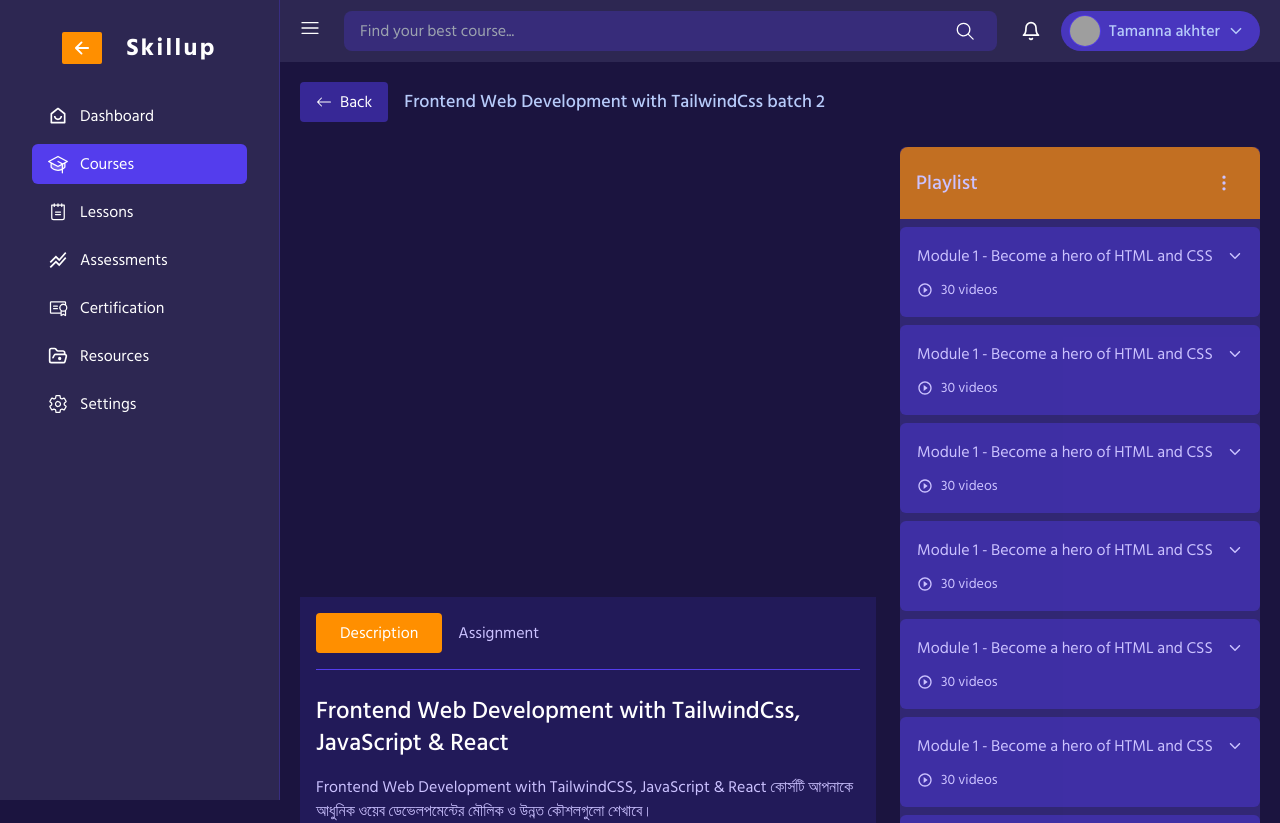
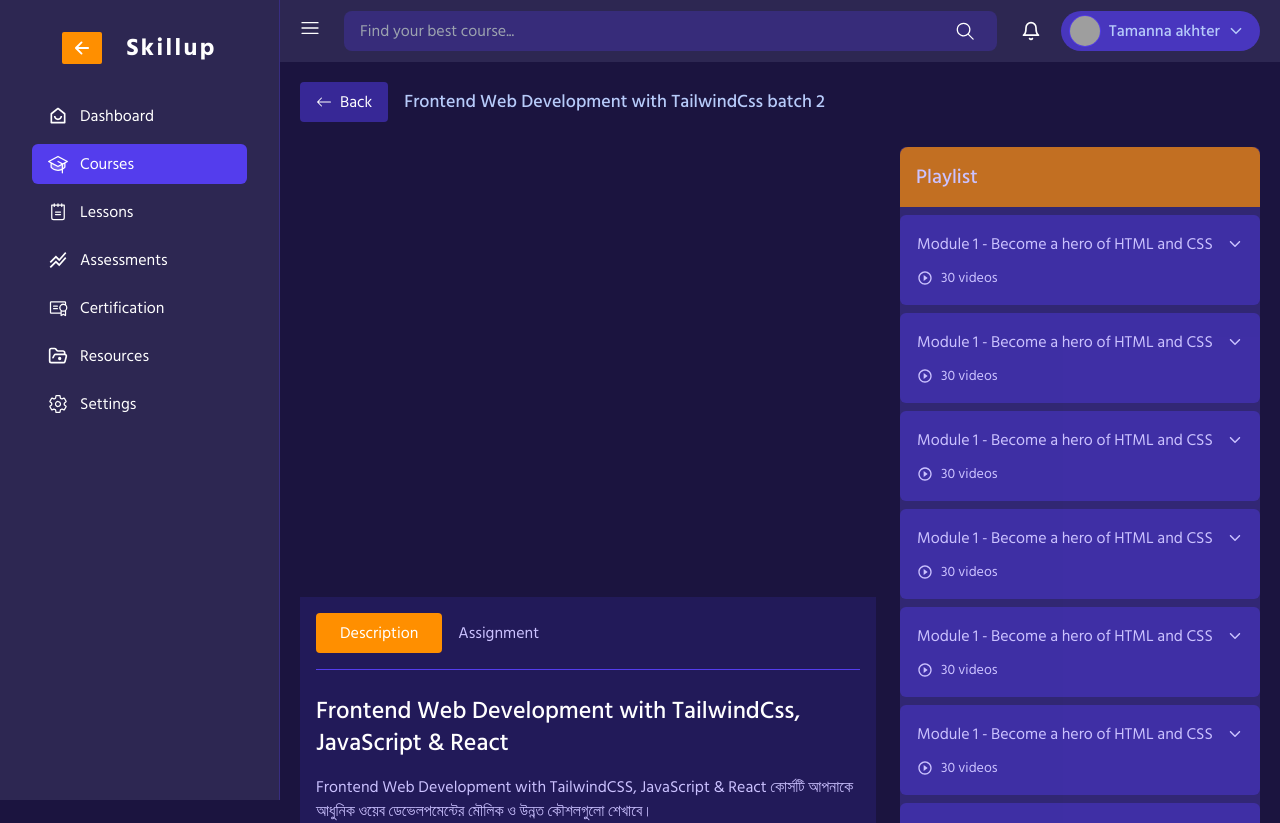
Before and after one commit to ahonkhan/lms-frontend, a React (Vite) app: page /dashboard/courses/frontend-web-dev-batch-5/classroom/vm1lL2 in a window 1280 px wide. Shown: the top 823 px of the page. Built offline with nearby package versions, Linux system fonts and the light colour scheme; grey boxes are pictures that could not be loaded.

Commit message:
course playlist done

```diff
--- a/src/App.jsx
+++ b/src/App.jsx
@@ -9,10 +9,22 @@ import { DashboardHome } from "./pages/dashboard/home/DashboardHome";
 import DashboardCourses from "./pages/dashboard/courses/DashboardCourses";
 import DashboardCoursesDetails from "./pages/dashboard/course-details/DashboardCoursesDetails";
 import ClassRoom from "./pages/dashboard/course-details/components/classroom/ClassRoom";
+import ClassModule from "./pages/dashboard/course-details/components/classroom/ClassModule";
+import { useContext, useState } from "react";
+import { GetRootContext } from "./contexts/RootContext";
 
 function App() {
+  const rootContext = useContext(GetRootContext);
   return (
     <>
+      <div
+        className={`course-modules ${
+          rootContext?.moduleOpen ? "translate-y-0" : "translate-y-full"
+        } duration-500 xl:hidden z-[400] fixed top-0 left-0 h-full shrink-0 w-full rounded-md  bg-base-3`}
+      >
+        <ClassModule />
+      </div>
+
       <Routes>
         <Route element={<LandingLayout />}>
           <Route path="/" element={<HomePage />} />
--- /dev/null
+++ b/src/contexts/RootContext.jsx
@@ -0,0 +1,13 @@
+import { createContext, useState } from "react";
+
+export const GetRootContext = createContext();
+
+export const RootContext = ({ children }) => {
+  const [moduleOpen, setModuleOpen] = useState(false);
+
+  return (
+    <GetRootContext.Provider value={{ setModuleOpen, moduleOpen }}>
+      {children}
+    </GetRootContext.Provider>
+  );
+};
--- a/src/main.jsx
+++ b/src/main.jsx
@@ -2,9 +2,12 @@ import { createRoot } from "react-dom/client";
 import App from "./App.jsx";
 import "./index.css";
 import { BrowserRouter } from "react-router-dom";
+import { RootContext } from "./contexts/RootContext.jsx";
 
 createRoot(document.getElementById("root")).render(
   <BrowserRouter>
-    <App />
+    <RootContext>
+      <App />
+    </RootContext>
   </BrowserRouter>
 );
--- a/src/pages/dashboard/course-details/components/classroom/ClassModule.jsx
+++ b/src/pages/dashboard/course-details/components/classroom/ClassModule.jsx
@@ -1,19 +1,23 @@
-import React from "react";
+import React, { useContext } from "react";
 import { HiOutlineDotsVertical } from "react-icons/hi";
-import { IoIosArrowDown } from "react-icons/io";
+import { IoIosArrowDown, IoMdClose } from "react-icons/io";
 import { MdPlayCircleOutline } from "react-icons/md";
 import { NavLink } from "react-router-dom";
 import ModuleItem from "./ModuleItem";
+import { GetRootContext } from "../../../../../contexts/RootContext";
 
 const ClassModule = () => {
+  const rootContext = useContext(GetRootContext);
   return (
-    <div className="course-modules h-fit shrink-0 hidden xl:block rounded-md bg-opacity-50 bg-base-3 ">
-      <div className=" bg-base-2 rounded-md flex flex-col justify-between bg-opacity-50 w-full xl:w-[360px] 2xl:w-[400px] h-[800px]">
+    <div className=" bg-base-2 rounded-md flex flex-col justify-between bg-opacity-50 w-full xl:w-[360px] 2xl:w-[400px] h-full xl:h-[800px]">
       <div className="header shrink-0 px-4 flex items-center justify-between rounded-t-lg py-4 bg-primary bg-opacity-70">
         <h2 className="text-xl font-medium">Playlist</h2>
-          <div className="controls">
-            <button className="text-xl w-10 h-10 rounded-full bg-transparent flex items-center justify-center duration-300 active:scale-[0.98] hover:bg-primary bg-opacity-50 ">
-              <HiOutlineDotsVertical />
+        <div className="controls  xl:hidden">
+          <button
+            onClick={() => rootContext?.setModuleOpen(false)}
+            className="text-xl w-10 h-10 rounded-full bg-transparent flex items-center justify-center duration-300 active:scale-[0.98] hover:bg-primary bg-opacity-50 "
+          >
+            <IoMdClose />
           </button>
         </div>
       </div>
@@ -34,7 +38,6 @@ const ClassModule = () => {
         <ModuleItem />
       </div>
     </div>
-    </div>
   );
 };
 
--- a/src/pages/dashboard/course-details/components/classroom/ClassRoom.jsx
+++ b/src/pages/dashboard/course-details/components/classroom/ClassRoom.jsx
@@ -21,7 +21,9 @@ const ClassRoom = () => {
 
       <div className="course-play-area gap-y-4 mt-content  flex-col xl:flex-row flex gap-x-5 xl:gap-x-6 2xl:gap-x-10 justify-between">
         <ClassVideo />
-        <ClassModule />
+        <div className="course-modules h-fit shrink-0 hidden xl:block rounded-md bg-opacity-50 bg-base-3">
+          <ClassModule />
+        </div>
       </div>
       <div className="mt-content"></div>
     </div>
--- a/src/pages/dashboard/course-details/components/classroom/ClassVideo.jsx
+++ b/src/pages/dashboard/course-details/components/classroom/ClassVideo.jsx
@@ -1,7 +1,10 @@
-import React from "react";
+import React, { useContext } from "react";
+import { RiPlayList2Fill } from "react-icons/ri";
 import ReactPlayer from "react-player";
+import { GetRootContext } from "../../../../../contexts/RootContext";
 
 const ClassVideo = () => {
+  const rootContext = useContext(GetRootContext);
   return (
     <div className="course-play w-full h-fit ">
       <div className="video-player w-full h-[310px]  sm:h-[400px] md:h-[370px] lg:h-[550px] xl:h-[450px] 2xl:h-[650px]">
@@ -13,11 +16,22 @@ const ClassVideo = () => {
         />
       </div>
       <div className=" bg-base-3 bg-opacity-15 py-4 px-4">
-        <div className="classroom-tabs border-b pb-4 border-b-base-3 flex items-center gap-x-4">
-          <button className="bg-primary px-6 py-2 rounded text-white">
-            Description
-          </button>
-          <button>Assignment</button>
+        <div className="classroom-tabs border-b pb-4 border-b-base-3 flex items-center justify-between gap-x-4">
+          <div className="flex items-center gap-x-4">
+            <button className="bg-primary px-6 py-2 rounded text-white">
+              Description
+            </button>
+            <button>Assignment</button>
+          </div>
+          <div className="xl:hidden">
+            <button
+              onClick={() => rootContext.setModuleOpen(true)}
+              className="flex items-center gap-x-2 border border-primary px-3 text-primary py-1 rounded-full"
+            >
+              <span>Playlist</span>
+              <RiPlayList2Fill />
+            </button>
+          </div>
         </div>
         <div className="tab-details mt-content">
           <h1 className="text-2xl font-medium text-white">
```
Lines whose indentation alone changed are shown as unchanged.
